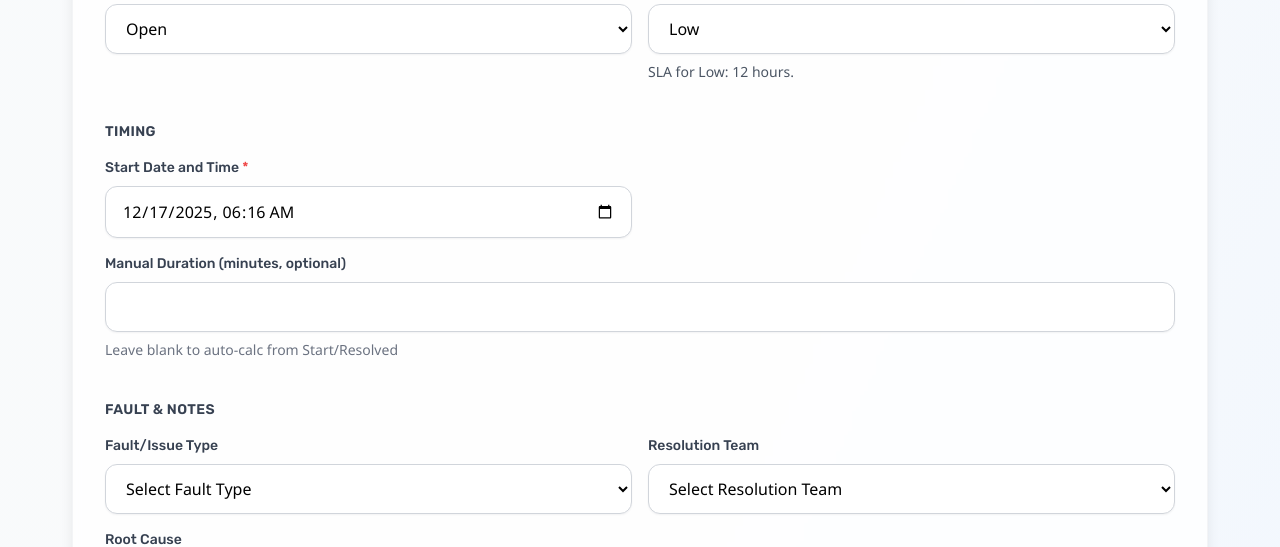
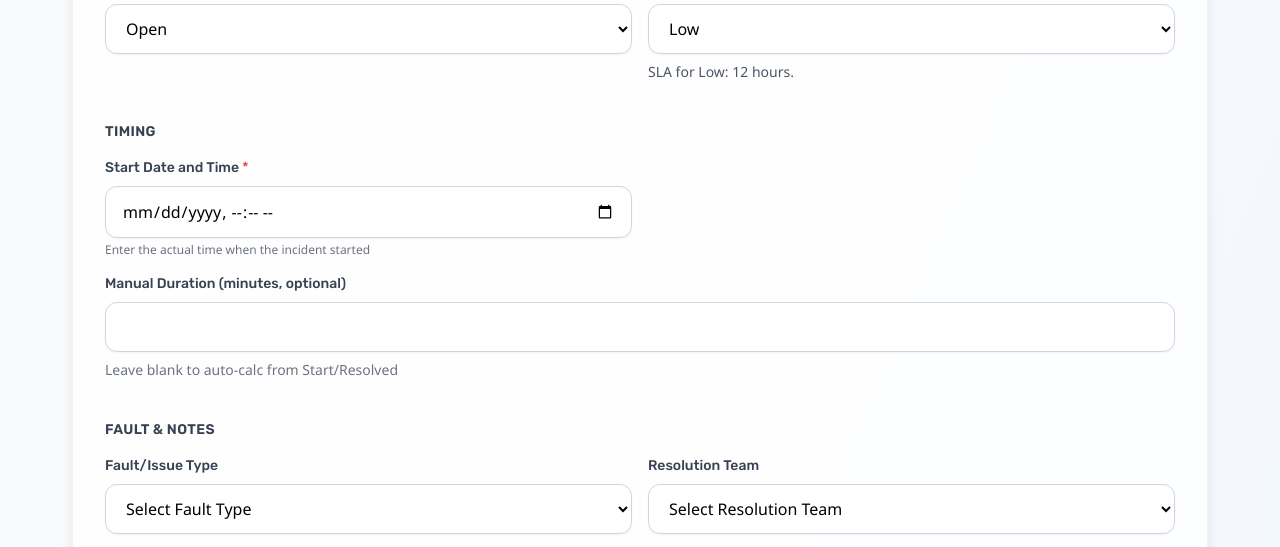
Before and after one commit to Rannamaari/incident-management-system, a Laravel app: page /incidents/create in a window 1280 px wide. Shown: the part 1257-1804 px from the top of the page. Run offline with Laravel 12, Linux system fonts and the light colour scheme; a user stored in the database is signed in; data comes from the database, SQL or seed files in the repository; data that the repository does not hold is empty; some libraries are stand-ins or nearby versions.

Commit message:
Fix incident duration calculation - remove auto-fill for start time
Issue: Duration was being calculated from when the form was loaded (now())
rather than when the incident actually started.

Solution:
- Removed default value (now()) from started_at field in create form
- Users must now manually enter the actual incident start time
- Added helper text: "Enter the actual time when the incident started"
- Duration calculation in Incident model already correctly uses started_at

This ensures duration is always calculated from the true incident start time,
not from when the incident record was created in the system.

🤖 Generated with [Claude Code](https://claude.com/claude-code)

Co-Authored-By: Claude Sonnet 4.5 <noreply@anthropic.com>

```diff
--- a/resources/views/incidents/create.blade.php
+++ b/resources/views/incidents/create.blade.php
@@ -289,10 +289,11 @@
                                     <label for="started_at" class="block text-sm font-heading font-medium text-gray-700 mb-2">Start
                                         Date and Time <span class="text-red-500">*</span></label>
                                     <input type="datetime-local" name="started_at" id="started_at"
-                                        value="{{ old('started_at', now()->format('Y-m-d\TH:i')) }}"
+                                        value="{{ old('started_at') }}"
                                         class="w-full rounded-xl border border-gray-300 px-4 py-3 shadow-sm focus:border-blue-600 focus:ring-2 focus:ring-blue-600/20 bg-white transition-all duration-300 @error('started_at') border-red-300 @enderror">
                                     @error('started_at') <p class="mt-1 text-sm text-red-600">{{ $message }}</p>
                                     @enderror
+                                    <p class="mt-1 text-xs text-gray-500">Enter the actual time when the incident started</p>
                                 </div>
 
                                 <!-- Resolved At (Only shown when status is Closed) -->
```
